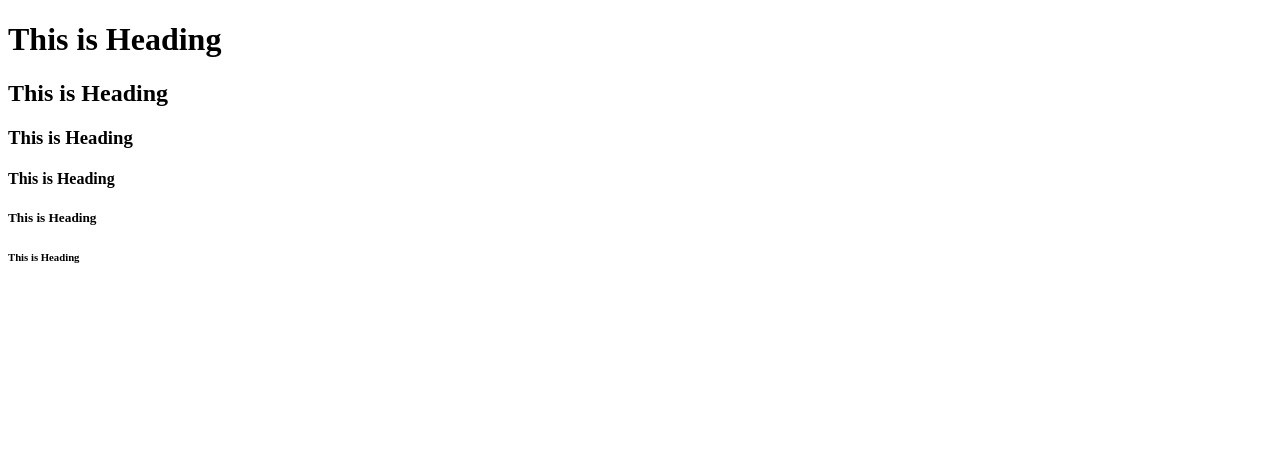
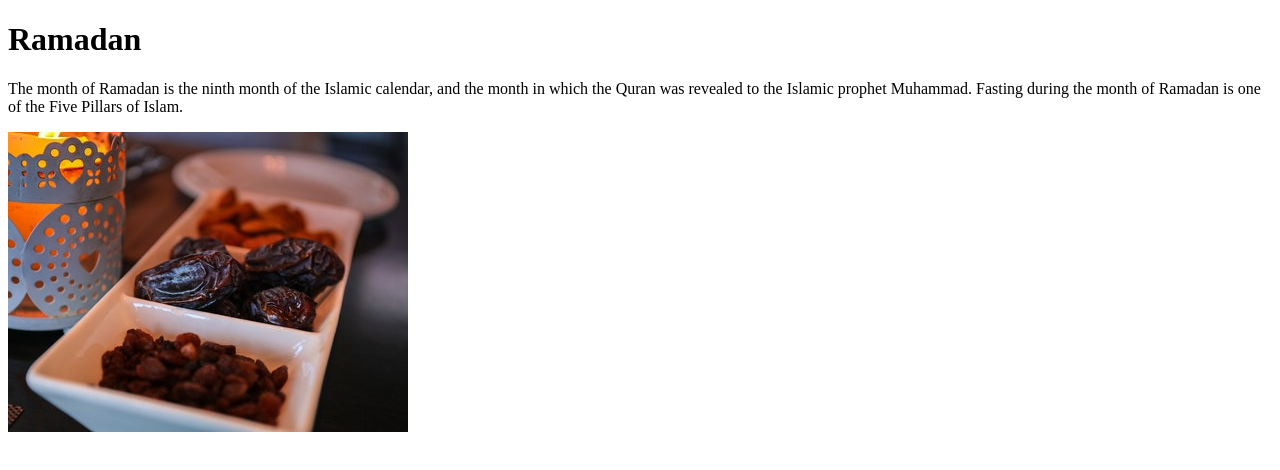
Before and after one commit to salmasarmin/simple_hy, a plain HTML site: page index.html in a window 1280 px wide. Drawn offline with Linux system fonts and the light colour scheme.

Commit message:
Add files via upload

```diff
--- a/index.html
+++ b/index.html
@@ -7,12 +7,11 @@
 </head>
 <body>
 
-	<h1>This is  Heading</h1>
-	<h2>This is  Heading</h2>
-	<h3>This is  Heading</h3>
-	<h4>This is  Heading</h4>
-	<h5>This is  Heading</h5>
-	<h6>This is  Heading</h6>
+	<h1>Ramadan</h1>
+
+
+<p>The month of Ramadan is the ninth month of the Islamic calendar, and the month in which the Quran was revealed to the Islamic prophet Muhammad. Fasting during the month of Ramadan is one of the Five Pillars of Islam.</p>
+<img src="images/ramadan.jpg" alt="ramadan">
 
 </body>
 </html>
```
Also changed, not shown: images/ramadan.jpg (added).
